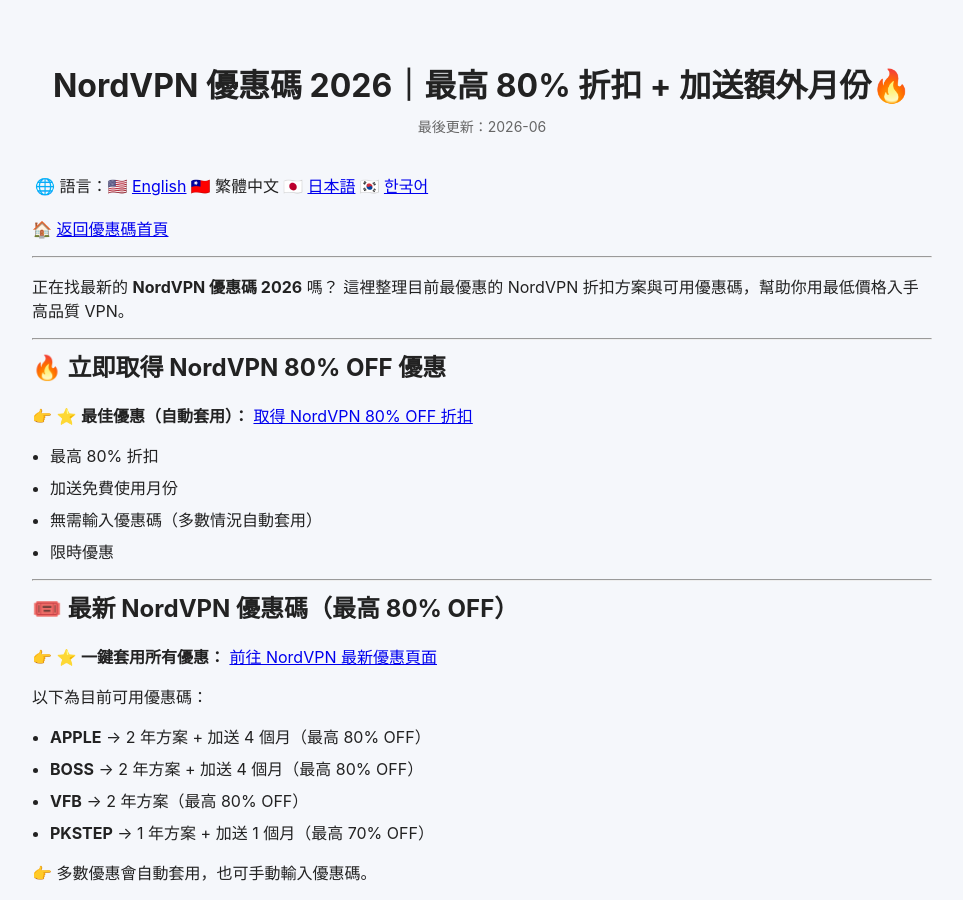
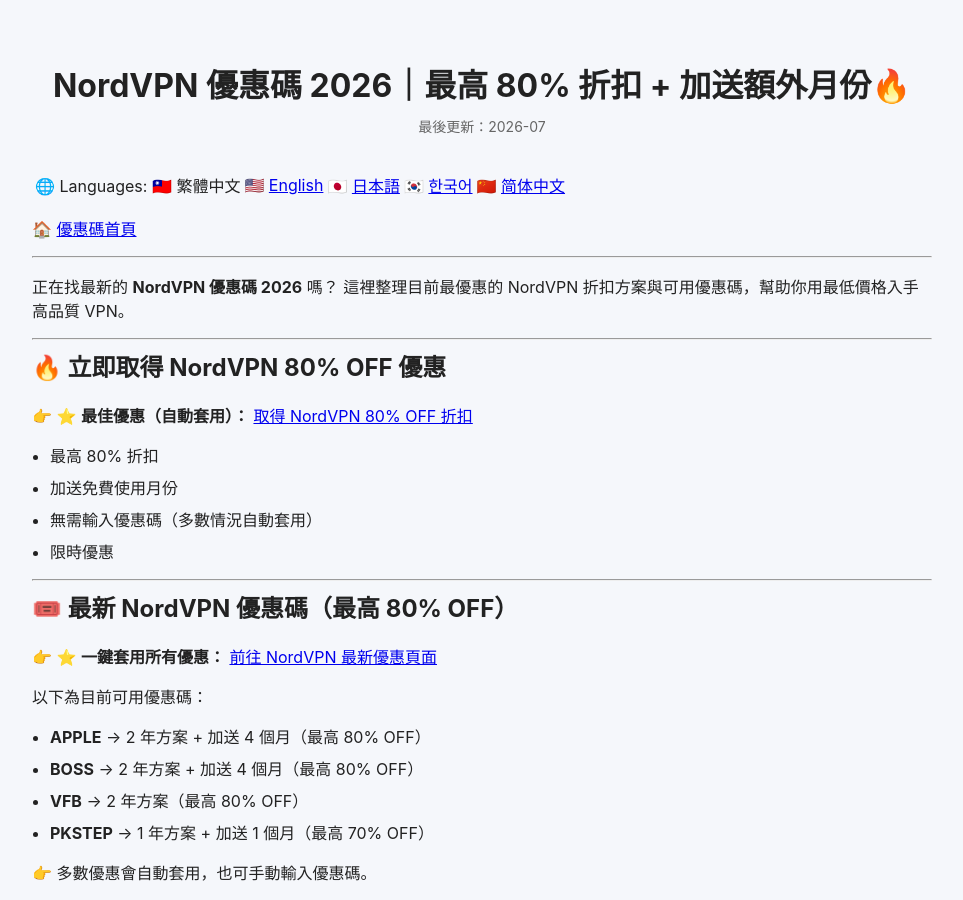
Before and after one commit to BestCouponCodes/best-coupon-codes, a Jekyll site: the page built from nordvpn-coupon-code-zh.md, in a window 1280 px wide and 900 px high. Shown: the whole window, without its empty margins (158-1121 px from the left). Built offline with Jekyll 4.4.1, drawn with Linux system fonts in a browser that asks for light colours; some of the changed text lies outside the part shown.

Commit message:
Update last modified date and language links

```diff
--- a/nordvpn-coupon-code-zh.md
+++ b/nordvpn-coupon-code-zh.md
@@ -3,13 +3,13 @@ layout: default
 title: NordVPN 優惠碼 2026｜最高 80% 折扣 + 加送額外月份🔥
 description: "整理 2026 最新 NordVPN 優惠碼與折扣資訊，提供有效的 VPN 折扣碼與優惠方案。"
 lang: zh
-last_modified_at: 2026-06-03
+last_modified_at: 2026-07-02
 ---
 
 
-🌐 語言：🇺🇸 [English]({{ site.baseurl }}/nordvpn-coupon-code/) | 🇹🇼 繁體中文 | 🇯🇵 [日本語]({{ site.baseurl }}/nordvpn-coupon-code-ja/) | 🇰🇷 [한국어]({{ site.baseurl }}/nordvpn-coupon-code-ko/)
+🌐 Languages: 🇹🇼 繁體中文 | 🇺🇸 [English]({{ site.baseurl }}/nordvpn-coupon-code/) | 🇯🇵 [日本語]({{ site.baseurl }}/nordvpn-coupon-code-ja/) | 🇰🇷 [한국어]({{ site.baseurl }}/nordvpn-coupon-code-ko/) | 🇨🇳 [简体中文]({{ site.baseurl }}/nordvpn-coupon-code-cn/)
 
-🏠 [返回優惠碼首頁]({{ site.baseurl }}/)
+🏠 [優惠碼首頁]({{ site.baseurl }}/index-zh)
 
 ---
 
```
Also changed, not shown: other parts of nordvpn-coupon-code-zh.md (+4 -4 lines).
